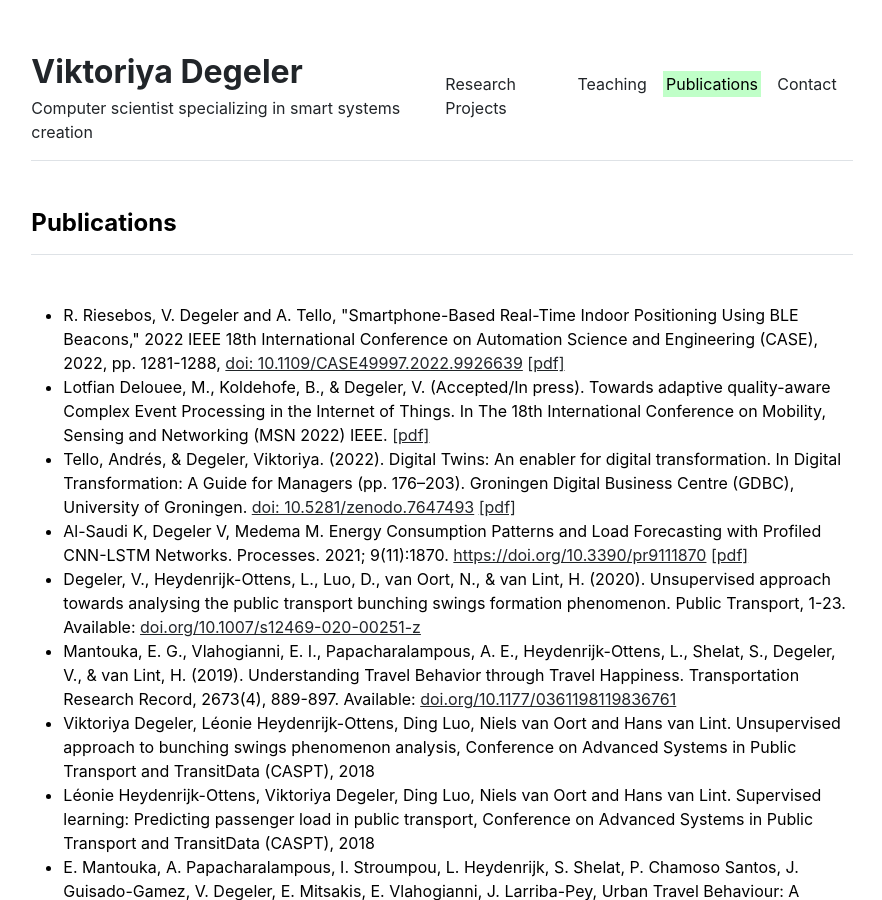
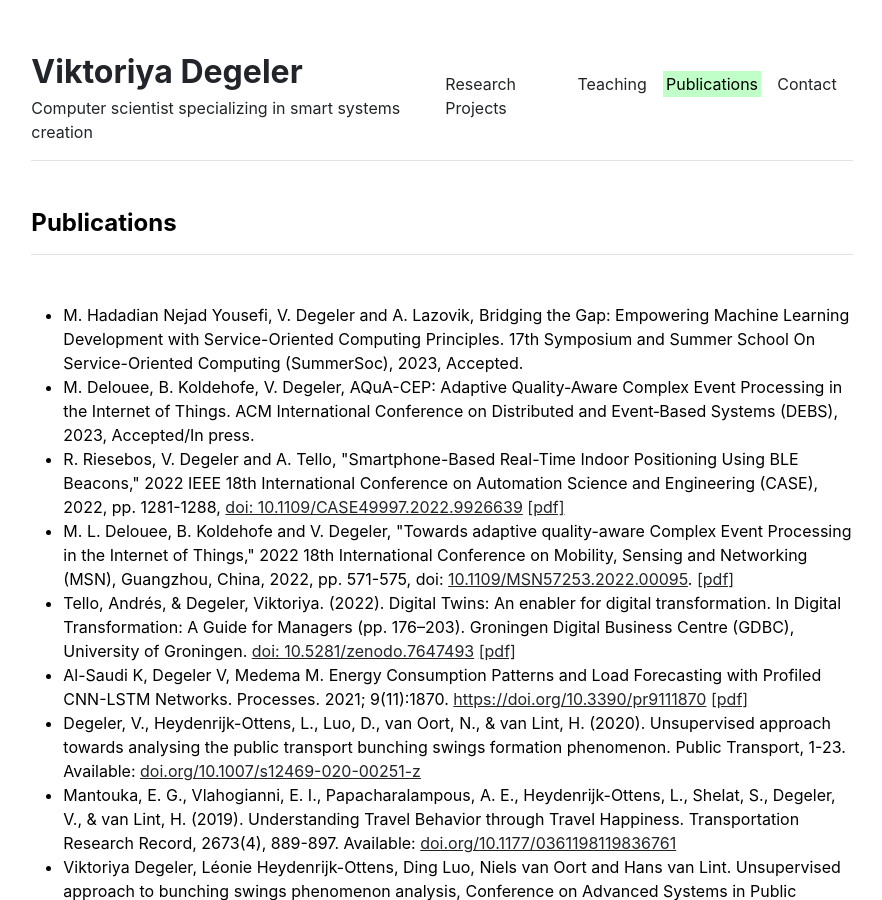
Before and after one commit to Degvik/degvik.github.io, a Jekyll site: the page built from publications.md, in a window 1280 px wide and 900 px high. Shown: the whole window, without its empty margins (198-1080 px from the left). Built offline with Jekyll 4.4.1, drawn with Linux system fonts in a browser that asks for light colours.

Commit message:
pub update

```diff
--- a/_config.yml
+++ b/_config.yml
@@ -19,7 +19,7 @@
 # in the templates via {{ site.myvariable }}.
 
 title: Viktoriya Degeler
-email: vdegeler@rug.nl
+email: v.o.degeler@uva.nl
 description: "Computer scientist specializing in smart systems creation"
 baseurl: ""
 url: ""
--- a/_data/publications.yml
+++ b/_data/publications.yml
@@ -5,8 +5,10 @@
 
 index:
 
+- {name: 'M. Hadadian Nejad Yousefi, V. Degeler and A. Lazovik, Bridging the Gap: Empowering Machine Learning Development with Service-Oriented Computing Principles. 17th Symposium and Summer School On Service-Oriented Computing (SummerSoc), 2023, Accepted.'} #  <a href="http://vdegeler.com/files/23SummerSoc.pdf">[pdf]</a>
+- {name: 'M. Delouee, B. Koldehofe, V. Degeler, AQuA-CEP: Adaptive Quality-Aware Complex Event Processing in the Internet of Things. ACM International Conference on Distributed and Event‐Based Systems (DEBS), 2023, Accepted/In press.'} #<a href="http://vdegeler.com/files/23debs-aquacep">[pdf]</a>
 - {name: 'R. Riesebos, V. Degeler and A. Tello, "Smartphone-Based Real-Time Indoor Positioning Using BLE Beacons," 2022 IEEE 18th International Conference on Automation Science and Engineering (CASE), 2022, pp. 1281-1288, <a href="https://doi.org/10.1109/CASE49997.2022.9926639">doi: 10.1109/CASE49997.2022.9926639</a> <a href="http://vdegeler.com/files/22indoorloc.pdf">[pdf]</a>'}
-- {name: 'Lotfian Delouee, M., Koldehofe, B., & Degeler, V. (Accepted/In press). Towards adaptive quality-aware Complex Event Processing in the Internet of Things. In The 18th International Conference on Mobility, Sensing and Networking (MSN 2022) IEEE. <a href="http://vdegeler.com/files/22msn.pdf">[pdf]</a>'}
+- {name: 'M. L. Delouee, B. Koldehofe and V. Degeler, "Towards adaptive quality-aware Complex Event Processing in the Internet of Things," 2022 18th International Conference on Mobility, Sensing and Networking (MSN), Guangzhou, China, 2022, pp. 571-575, doi: <a href="https://ieeexplore.ieee.org/document/10076597">10.1109/MSN57253.2022.00095</a>. <a href="http://vdegeler.com/files/22msn.pdf">[pdf]</a>'}
 - {name: 'Tello, Andrés, & Degeler, Viktoriya. (2022). Digital Twins: An enabler for digital transformation. In Digital Transformation: A Guide for Managers (pp. 176–203). Groningen Digital Business Centre (GDBC), University of Groningen. <a href="https://doi.org/10.5281/zenodo.7647493">doi: 10.5281/zenodo.7647493</a> <a href="http://vdegeler.com/files/22digitaltwins.pdf">[pdf]</a>'}
 - {name: 'Al-Saudi K, Degeler V, Medema M. Energy Consumption Patterns and Load Forecasting with Profiled CNN-LSTM Networks. Processes. 2021; 9(11):1870. <a href="https://doi.org/10.3390/pr9111870">https://doi.org/10.3390/pr9111870</a> <a href="http://vdegeler.com/files/21energyprofiling.pdf">[pdf]</a>'}
 #- {name: 'Tello, A. & Degeler, V. (2021) Digital Twins: An enabler for digital transformation. Chapter in “The Digital Transformation handbook”, eds. T.Broekhuizen, T.Bijmolt, B.Baalmans, N.Fabian. Available: <a href="https://www.rug.nl/gdbc/blog/digital-twins">rug.nl/gdbc/blog/digital-twins</a>'}
```
Also changed, not shown: 2 other files.
